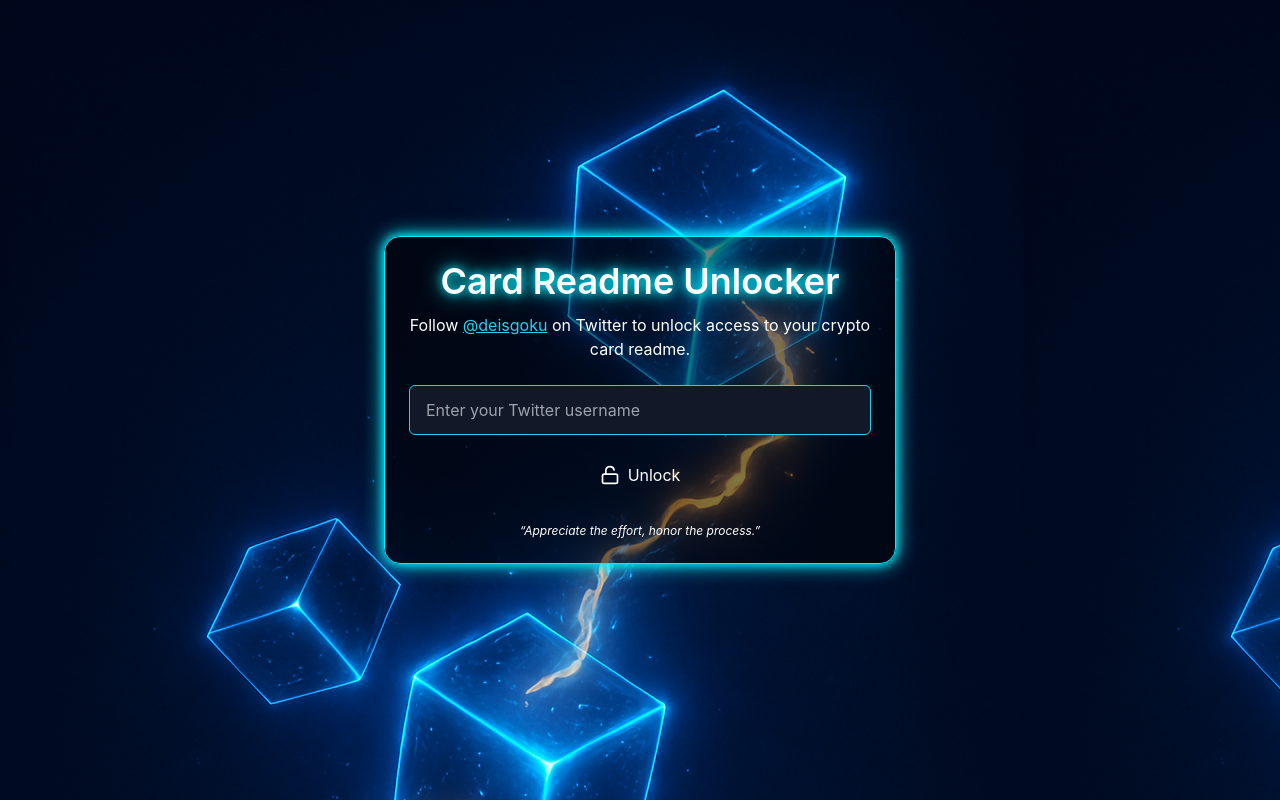
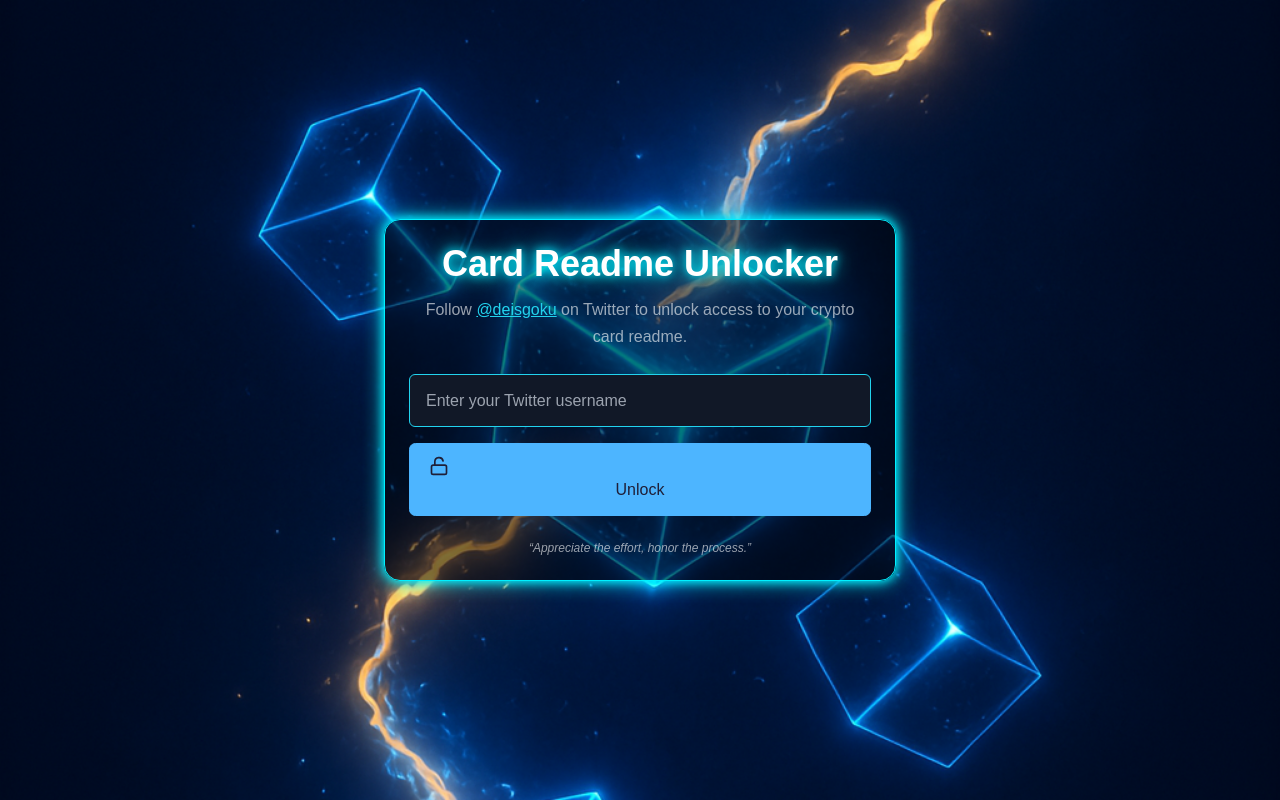
Before and after one commit to deisgoku/crypto-price-readme, a Next.js app: page /unlock in a window 1280 px wide. Built offline with nearby package versions, Linux system fonts and the light colour scheme.

Commit message:
Update global.css

```diff
--- a/styles/global.css
+++ b/styles/global.css
@@ -2,28 +2,47 @@
 @tailwind components;
 @tailwind utilities;
 
-html, body {
+@import url('https://fonts.googleapis.com/css2?family=Inter:wght@400;600&family=Poppins:wght@300;400;500;600&display=swap');
+
+/* Reset dan global styling */
+* {
   @apply m-0 p-0 box-border;
-  font-family: 'Inter', sans-serif;
+}
+
+html {
   scroll-behavior: smooth;
+  font-family: 'Poppins', sans-serif;
+}
+
+body {
+  @apply text-white min-h-screen;
+  font-family: 'Poppins', sans-serif;
+  line-height: 1.7;
   background-color: #000;
-  background-image: url(../public/bg-unlock.webp);
+  background-image: url('/bg-unlock.webp');
+  background-size: cover;
+  background-position: center;
+  background-repeat: no-repeat;
   color-scheme: dark;
 }
 
+/* Placeholder input styling */
 input::placeholder {
   @apply text-gray-400;
 }
 
+/* Header text effect */
 h1, h2, h3 {
   text-shadow: 0 0 10px #00f0ff, 0 0 20px #00f0ff;
 }
 
+/* Glow border style */
 .glow-border {
   box-shadow: 0 0 10px #00f0ff, 0 0 20px #00f0ff;
   border: 1px solid #00f0ff;
 }
 
+/* Toast styling */
 .react-hot-toast {
   font-family: 'Inter', sans-serif;
 }
@@ -35,6 +54,7 @@ h1, h2, h3 {
   box-shadow: 0 0 10px #00f0ff;
 }
 
+/* Animations */
 @keyframes fadeIn {
   from {
     opacity: 0;
@@ -49,3 +69,67 @@ h1, h2, h3 {
 .fade-in {
   animation: fadeIn 1s ease-out forwards;
 }
+
+/* Container utility */
+.container {
+  width: 75%;
+  margin-left: auto;
+  margin-right: auto;
+}
+
+@media screen and (max-width: 1024px) {
+  .container {
+    width: 86%;
+  }
+}
+
+@media screen and (max-width: 600px) {
+  .container {
+    width: 90%;
+  }
+}
+
+/* Text styling */
+.text-light {
+  color: rgba(255, 255, 255, 0.6);
+}
+
+/* Link & button */
+a {
+  color: #4db5ff;
+  transition: all 400ms ease;
+}
+a:hover {
+  color: #fff;
+}
+
+.btn {
+  display: inline-block;
+  color: #4db5ff;
+  padding: 0.75rem 1.2rem;
+  border-radius: 0.4rem;
+  border: 1px solid #4db5ff;
+  transition: all 400ms ease;
+}
+
+.btn:hover {
+  background: #fff;
+  color: #1f1f38;
+  border-color: transparent;
+}
+
+.btn-primary {
+  background: #4db5ff;
+  color: #1f1f38;
+}
+
+img {
+  display: block;
+  width: 100%;
+  object-fit: cover;
+}
+
+/* Scrollbar hidden */
+::-webkit-scrollbar {
+  display: none;
+}
```
